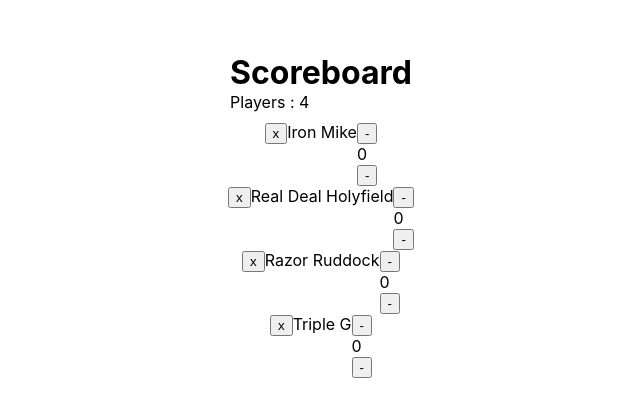
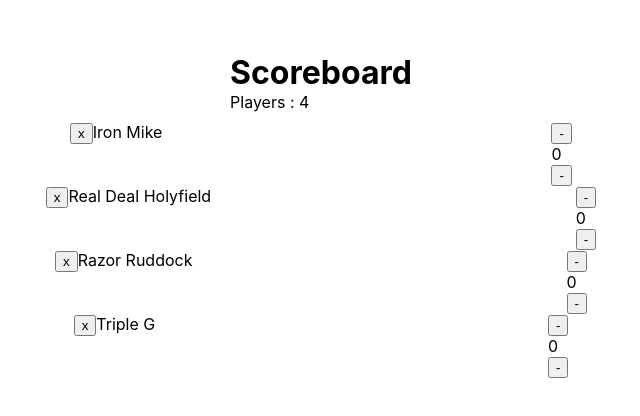
Before and after one commit to Jones100/Boxlife, a React (Create React App) app: page / in a window 1280 px wide. Shown: the part 190-606 px from the top of the page, without its empty margins (319-959 px from the left). Built offline with nearby package versions, Linux system fonts and the light colour scheme.

Commit message:
added space between player name and score

```diff
--- a/src/App.css
+++ b/src/App.css
@@ -74,4 +74,6 @@
 .player {
 	display: flex;
 	flex-direction: row;
+	width: 100%;
+	justify-content: space-evenly;
 }
```
